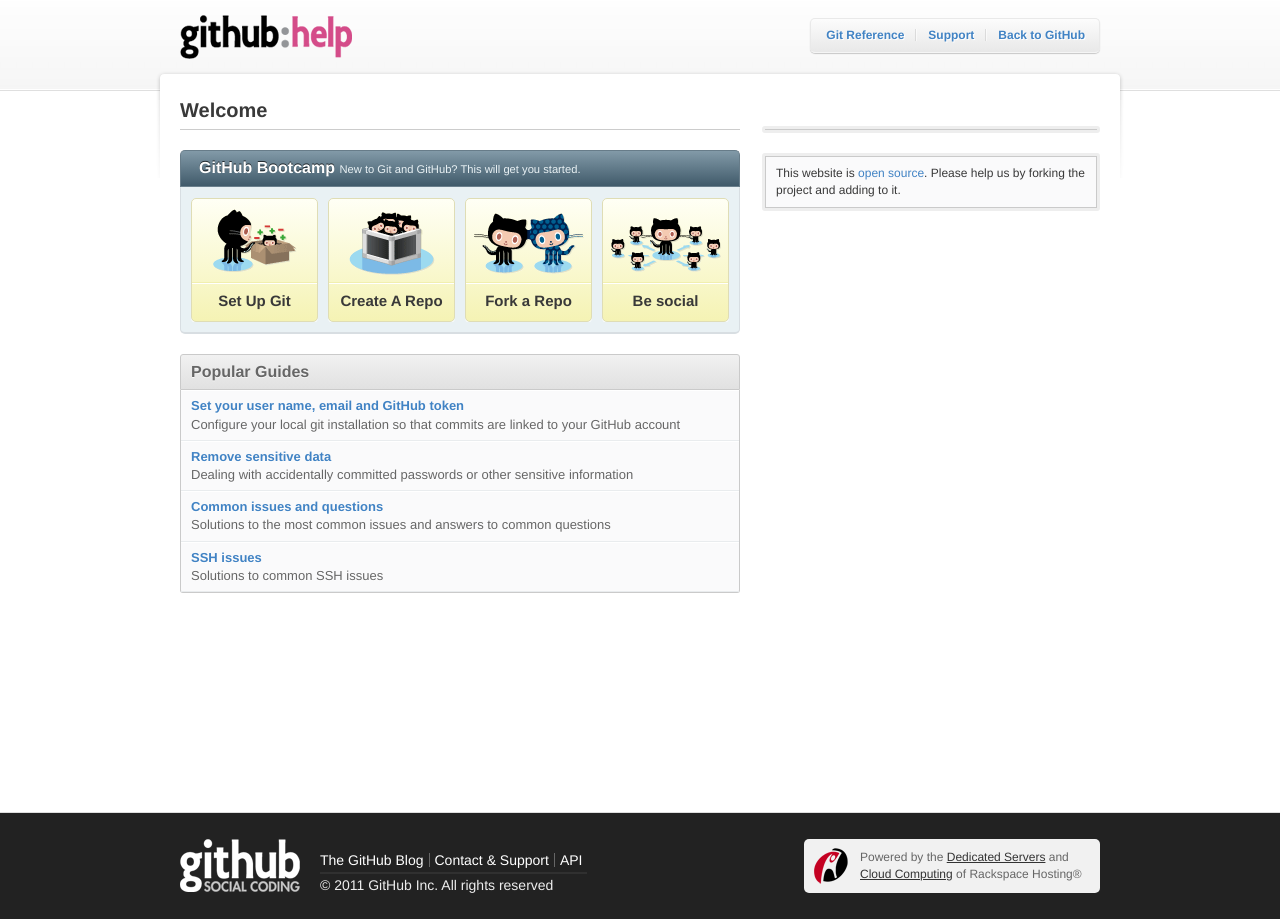
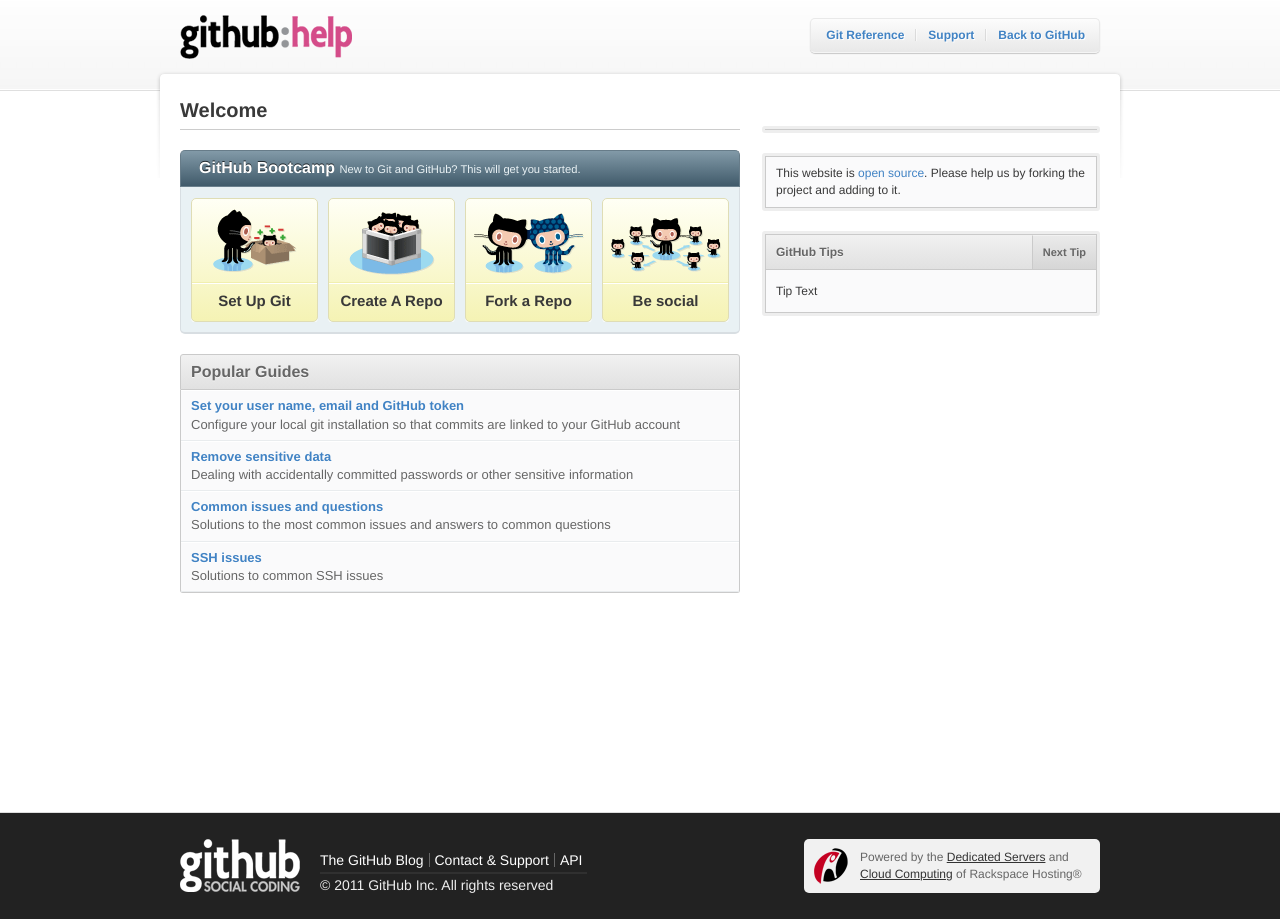
Before and after one commit to ruediger/help.github.com, a Jekyll site: the page built from index.markdown, in a window 1280 px wide. Built offline with Jekyll 4.4.1, drawn with Linux system fonts in a browser that asks for light colours.

Commit message:
Add tip widget.

```diff
--- a/_layouts/default.html
+++ b/_layouts/default.html
@@ -68,6 +68,15 @@
         <div class="sidebar-module">
           <p>This website is <a href="http://github.com/github/help.github.com#readme" target="_blank">open source</a>. Please help us by forking the project and adding to it.</p>
         </div>
+        <div class="sidebar-module">
+          <div class="tip-box">
+            <h4>GitHub Tips</h4>
+            <a href="#" class="next">Next Tip</a>
+            <div class="tip-body">
+              <p>Tip Text</p>
+            </div>
+          </div>
+        </div> <!-- /help-sidebar-module -->
       </div><!-- /sidebar-shell -->
 
     </div><!-- #wrapper -->
--- a/css/style.css
+++ b/css/style.css
@@ -361,3 +361,74 @@
 }
 
 /* @end */
+
+/****************************/
+/*        Tip Widget        */
+/****************************/
+
+.sidebar-module > .tip-box {
+  position: relative;
+  overflow: hidden;
+  display: block;
+  width: 100%;
+}
+
+.sidebar-module > .tip-box h4 {
+  padding: 8px 10px;
+  background-color: #f1f1f1;
+  background-image: -moz-linear-gradient(top, #f1f1f1, #e1e1e1);
+  background-image: -ms-linear-gradient(top, #f1f1f1, #e1e1e1);
+  background-image: -o-linear-gradient(top, #f1f1f1, #e1e1e1);
+  background-image: -webkit-gradient(linear, left top, left bottom, from(#f1f1f1), to(#e1e1e1));
+  background-image: -webkit-linear-gradient(top, #f1f1f1, #e1e1e1);
+  background-image: linear-gradient(top, #f1f1f1, #e1e1e1);
+  filter: progid:DXImageTransform.Microsoft.gradient(startColorStr='#f1f1f1', EndColorStr='#e1e1e1');
+  color: #666;
+  text-shadow: 0 1px 0 rgba(255, 255, 255, 0.7);
+  font-size: 12px;
+  border: solid #CACACA;
+  border-width: 1px;
+  margin: 0px;
+}
+
+.sidebar-module > .tip-box a.next {
+  padding: 7px 10px 8px;
+  position: absolute;
+  top: 1px;
+  right: 1px;
+  font-size: 11px;
+  color: #666;
+  font-weight: bold;
+  border-left: 1px solid #CACACA;
+  border-top: 1px solid #f2f2f2;
+  background-color: #eaeaea;
+  background-image: -moz-linear-gradient(top, #eaeaea, #d6d6d6);
+  background-image: -ms-linear-gradient(top, #eaeaea, #d6d6d6);
+  background-image: -o-linear-gradient(top, #eaeaea, #d6d6d6);
+  background-image: -webkit-gradient(linear, left top, left bottom, from(#eaeaea), to(#d6d6d6));
+  background-image: -webkit-linear-gradient(top, #eaeaea, #d6d6d6);
+  background-image: linear-gradient(top, #eaeaea, #d6d6d6);
+  filter: progid:DXImageTransform.Microsoft.gradient(startColorStr='#eaeaea', EndColorStr='#d6d6d6');
+}
+
+.sidebar-module > .tip-box a.next:hover {
+  border-top: 1px solid #efefef;
+  background-color: #e5e5e5;
+  background-image: -moz-linear-gradient(top, #e5e5e5, #cecece);
+  background-image: -ms-linear-gradient(top, #e5e5e5, #cecece);
+  background-image: -o-linear-gradient(top, #e5e5e5, #cecece);
+  background-image: -webkit-gradient(linear, left top, left bottom, from(#e5e5e5), to(#cecece));
+  background-image: -webkit-linear-gradient(top, #e5e5e5, #cecece);
+  background-image: linear-gradient(top, #e5e5e5, #cecece);
+  filter: progid:DXImageTransform.Microsoft.gradient(startColorStr='#e5e5e5', EndColorStr='#cecece');
+}
+
+.sidebar-module div.tip-body {
+  border: solid #CACACA;
+  border-width: 0px 1px 1px 1px;
+  background-color: #FAFAFB;
+  padding: 0px 10px;
+  overflow: hidden;
+}
+
+/* @end */
```
